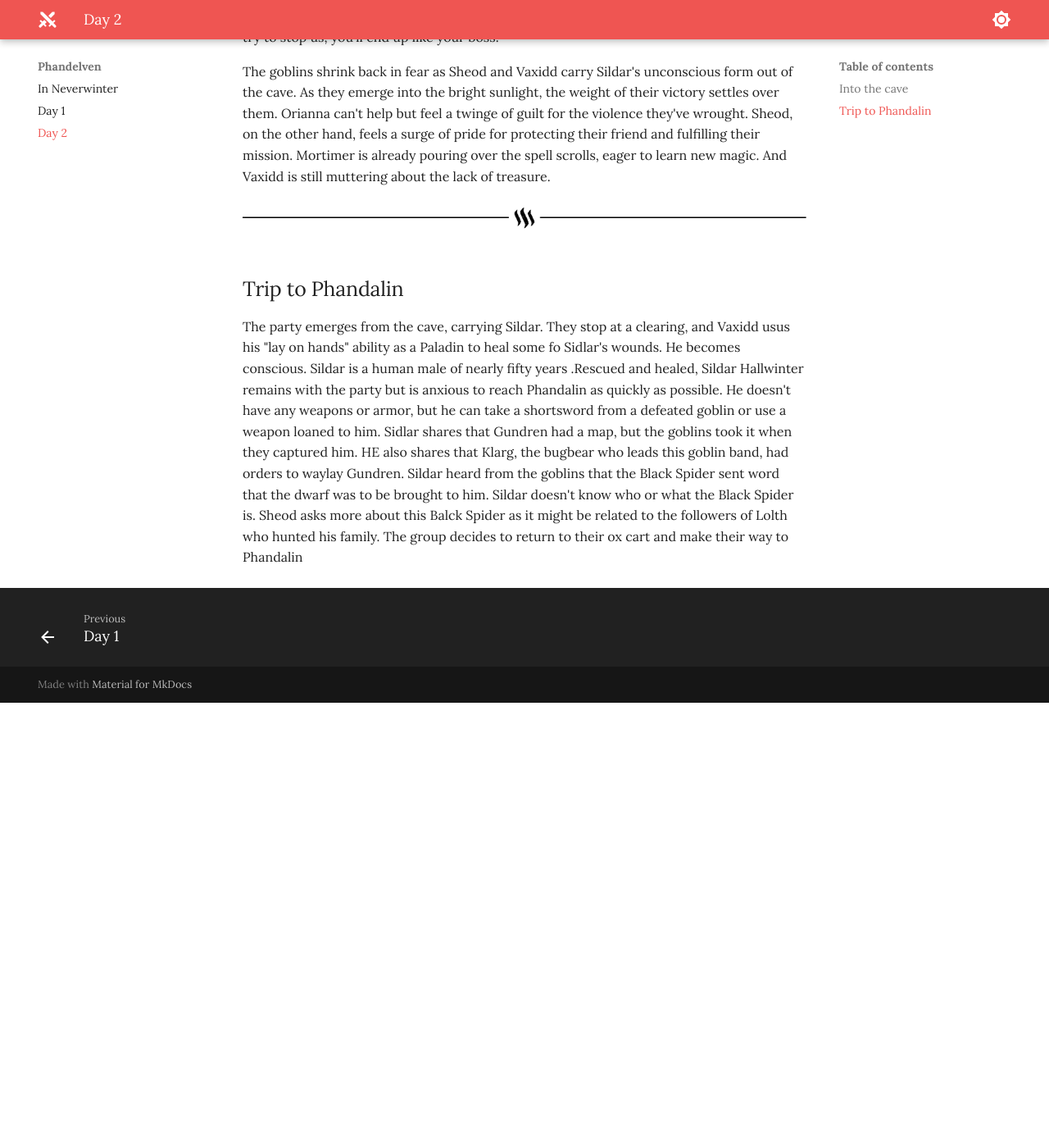
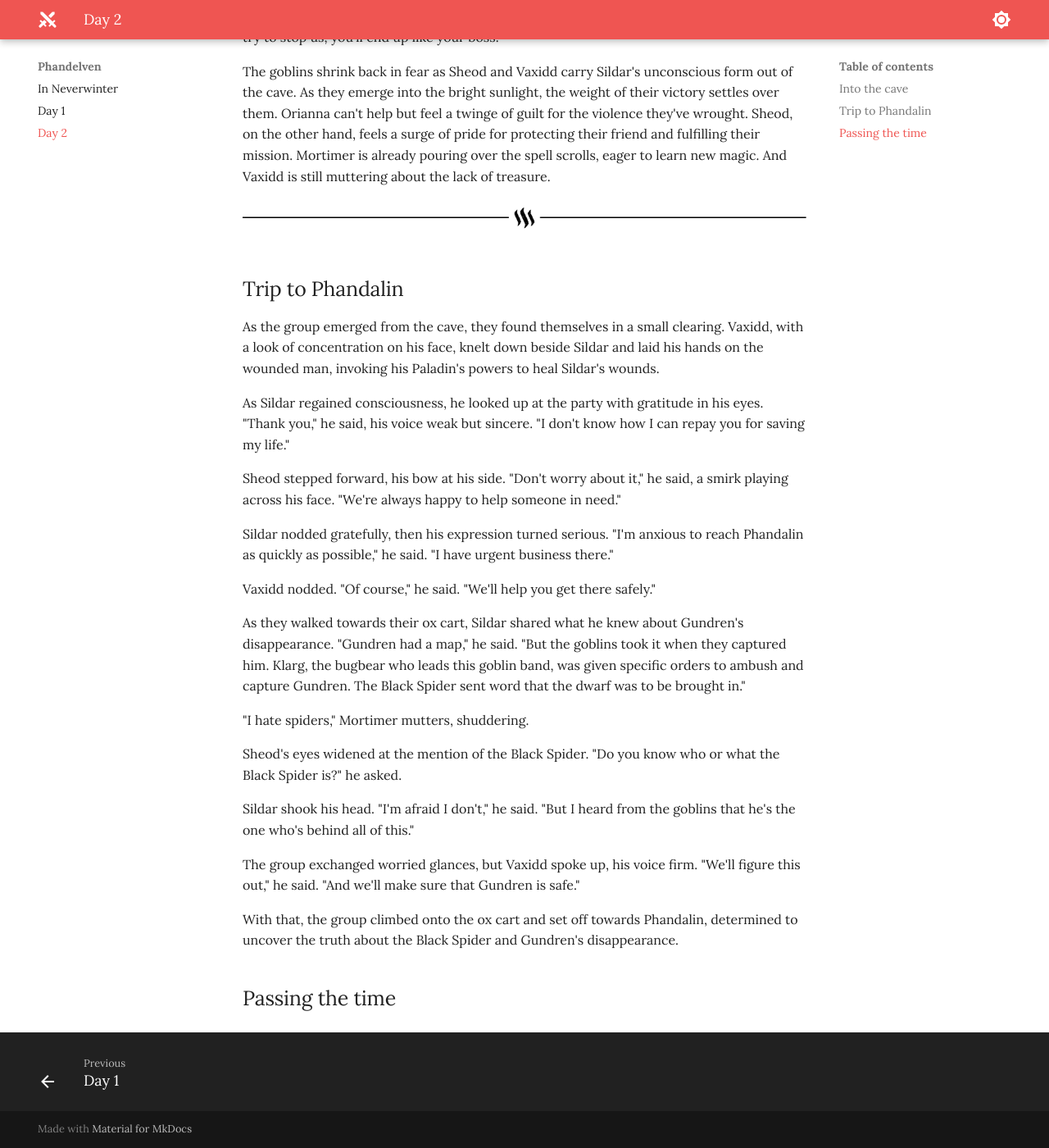
Before and after one commit to jonasmcferreira/adventures, an MkDocs documentation site: the page built from docs/phandelven/02.md, in a window 1280 px wide and 1400 px high, scrolled down 5148 px. Shown: the whole window at 82% size. Built offline with MkDocs 1.6.1 and Material for MkDocs 9.7.7, drawn with Linux system fonts in a browser that asks for light colours; before the commit the page ends 6005 px from its top, so only the background shows below that.

Commit message:
modified docs/phandelven/02.md

```diff
--- a/docs/phandelven/02.md
+++ b/docs/phandelven/02.md
@@ -124,8 +124,26 @@ The goblins shrink back in fear as Sheod and Vaxidd carry Sildar's unconscious f
 
 ## Trip to Phandalin
 
-The party emerges from the cave, carrying Sildar. They stop at a clearing, and Vaxidd usus his "lay on hands" ability as a Paladin to heal some fo Sidlar's wounds.
-He becomes conscious. Sildar is a human male of nearly fifty years .Rescued and healed, Sildar Hallwinter remains with the party but is anxious to reach Phandalin as quickly as possible. He doesn't have any weapons or armor, but he can take a shortsword from a defeated goblin or use a weapon loaned to him.
-Sidlar shares that Gundren had a map, but the goblins took it when they captured him. HE also shares that Klarg, the bugbear who leads this goblin band, had orders to waylay Gundren. Sildar heard from the goblins that the Black Spider sent word that the dwarf was to be brought to him. Sildar doesn't know who or what the Black Spider is.
-Sheod asks more about this Balck Spider as it might be related to the followers of Lolth who hunted his family.
-The group decides to return to their ox cart and make their way to Phandalin
+As the group emerged from the cave, they found themselves in a small clearing. Vaxidd, with a look of concentration on his face, knelt down beside Sildar and laid his hands on the wounded man, invoking his Paladin's powers to heal Sildar's wounds.
+
+As Sildar regained consciousness, he looked up at the party with gratitude in his eyes. "Thank you," he said, his voice weak but sincere. "I don't know how I can repay you for saving my life."
+
+Sheod stepped forward, his bow at his side. "Don't worry about it," he said, a smirk playing across his face. "We're always happy to help someone in need."
+
+Sildar nodded gratefully, then his expression turned serious. "I'm anxious to reach Phandalin as quickly as possible," he said. "I have urgent business there."
+
+Vaxidd nodded. "Of course," he said. "We'll help you get there safely."
+
+As they walked towards their ox cart, Sildar shared what he knew about Gundren's disappearance. "Gundren had a map," he said. "But the goblins took it when they captured him. Klarg, the bugbear who leads this goblin band, was given specific orders to ambush and capture Gundren. The Black Spider sent word that the dwarf was to be brought in."
+
+"I hate spiders," Mortimer mutters, shuddering.
+
+Sheod's eyes widened at the mention of the Black Spider. "Do you know who or what the Black Spider is?" he asked.
+
+Sildar shook his head. "I'm afraid I don't," he said. "But I heard from the goblins that he's the one who's behind all of this."
+
+The group exchanged worried glances, but Vaxidd spoke up, his voice firm. "We'll figure this out," he said. "And we'll make sure that Gundren is safe."
+
+With that, the group climbed onto the ox cart and set off towards Phandalin, determined to uncover the truth about the Black Spider and Gundren's disappearance.
+
+## Passing the time
```
